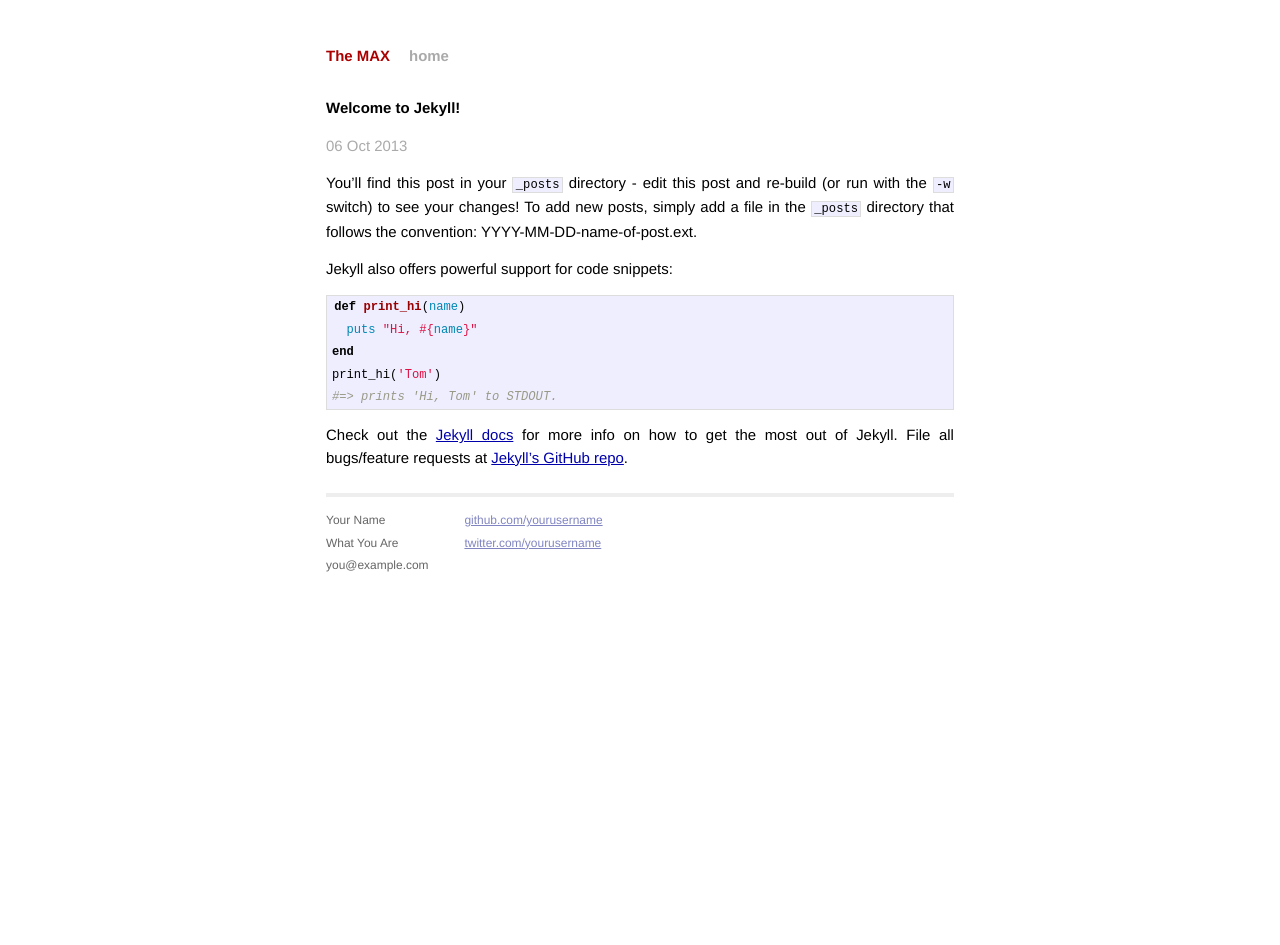
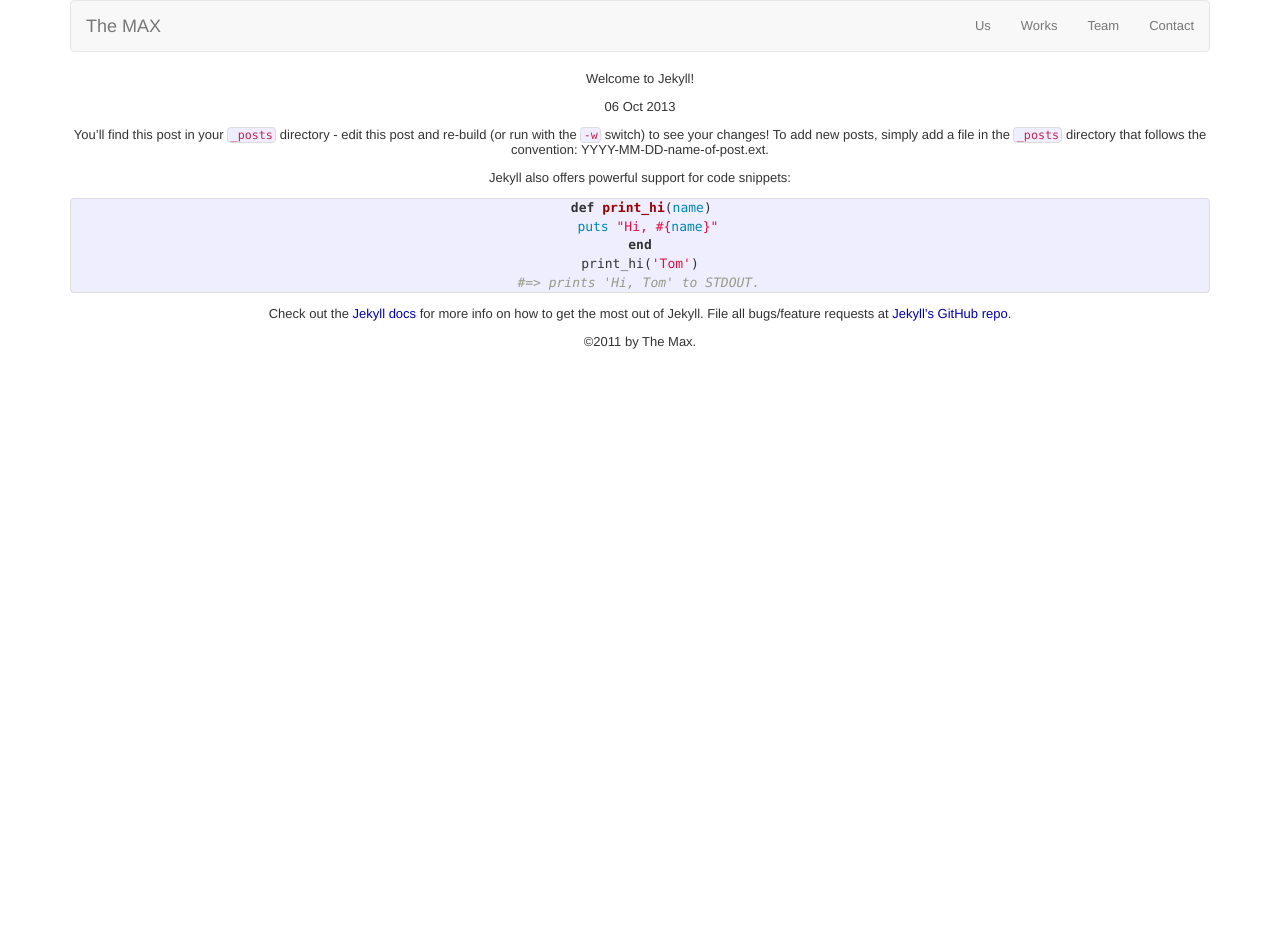
Before and after one commit to tklarryonline/the-max, a Jekyll site: the page built from _posts/2013-10-06-welcome-to-jekyll.markdown, in a window 1280 px wide. Built offline with Jekyll 4.4.1, drawn with Linux system fonts in a browser that asks for light colours; Markdown is read by kramdown in place of the engine named in the settings; after the commit the page ends 900 px from its top, so only the background shows below that.

Commit message:
Divided the default template to smaller parts

```diff
--- /dev/null
+++ b/_includes/footer.html
@@ -0,0 +1,3 @@
+<footer>
+    &copy;2011 by The Max.
+</footer>
--- /dev/null
+++ b/_includes/head.html
@@ -0,0 +1,13 @@
+<meta charset="utf-8">
+<meta http-equiv="X-UA-Compatible" content="IE=edge,chrome=1">
+<title>{{ page.title }}</title>
+<meta name="viewport" content="width=device-width">
+
+<!-- Bootstrap -->
+<link rel="stylesheet" type="text/css" href="/css/bootstrap.css">
+
+<!-- syntax highlighting CSS -->
+<link rel="stylesheet" href="/css/syntax.css">
+
+<!-- Custom CSS -->
+<link rel="stylesheet" href="/css/main.css">
--- /dev/null
+++ b/_includes/header.html
@@ -0,0 +1,16 @@
+<nav class="navbar navbar-default" role="navigation">
+    <div class="navbar-header">
+        <a href="{{ site.baseurl }}" class="navbar-brand">
+            <!-- <span class="logo"></span> -->
+            The MAX
+        </a>
+    </div>
+
+    <div class="collapse navbar-collapse">
+        <ul class="nav navbar-nav navbar-right">
+            {% for link in site.links %}
+                <li><a href="{{ link.url }}">{{ link.name }}</a></li>
+            {% endfor %}
+        </ul>
+    </div>
+</nav>
--- a/_layouts/default.html
+++ b/_layouts/default.html
@@ -1,44 +1,17 @@
 <!DOCTYPE html>
 <html>
-    <head>
-        <meta charset="utf-8">
-        <meta http-equiv="X-UA-Compatible" content="IE=edge,chrome=1">
-        <title>{{ page.title }}</title>
-        <meta name="viewport" content="width=device-width">
+<head>
+    {% include head.html %}
+</head>
 
-        <!-- syntax highlighting CSS -->
-        <link rel="stylesheet" href="/css/syntax.css">
+<body>
+    <div class="container">
+        {% include header.html %}
 
-        <!-- Custom CSS -->
-        <link rel="stylesheet" href="/css/main.css">
+        {{ content }}
 
-    </head>
-    <body>
+        {% include footer.html %}
+    </div>
 
-        <div class="site">
-          <div class="header">
-            <h1 class="title"><a href="/">{{ site.name }}</a></h1>
-            <a class="extra" href="/">home</a>
-          </div>
-
-          {{ content }}
-
-          <div class="footer">
-            <div class="contact">
-              <p>
-                Your Name<br />
-                What You Are<br />
-                you@example.com
-              </p>
-            </div>
-            <div class="contact">
-              <p>
-                <a href="https://github.com/yourusername">github.com/yourusername</a><br />
-                <a href="https://twitter.com/yourusername">twitter.com/yourusername</a><br />
-              </p>
-            </div>
-          </div>
-        </div>
-
-    </body>
+</body>
 </html>
```
